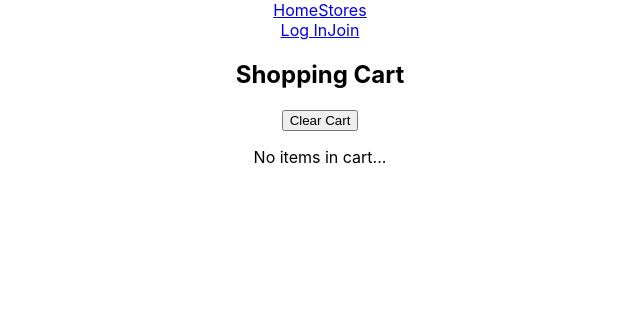
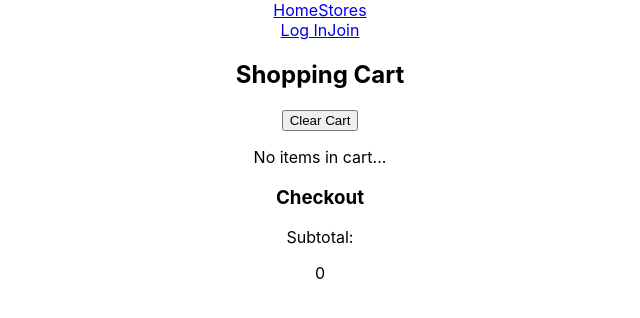
Before and after one commit to nel-thedev/curiomarket-client, a React (Create React App) app: page /cart in a window 1280 px wide. Shown: the top 318 px of the page, without its empty margins (320-960 px from the left). Built offline with nearby package versions, Linux system fonts and the light colour scheme.

Commit message:
Fix cart not storing in localStorage

```diff
--- a/src/context/cart.js
+++ b/src/context/cart.js
@@ -6,12 +6,18 @@ const CartContext = createContext();
 const CartProvider = ({ children }) => {
   if (localStorage.shoppingCart) {
   }
-  const [cart, setCart] = useState([]);
+  const [cart, setCart] = useState(() => {
+    const storedCart = localStorage.getItem('shoppingCart');
+    return storedCart ? JSON.parse(storedCart) : [];
+  });
 
-  const addToCart = async (item) => {
-    await setCart((prev) => [...prev, item]);
-    console.log('CART', cart, localStorage);
-    storeCart(cart);
+  // Add item to the cart
+  const addToCart = (item) => {
+    setCart((prevCart) => {
+      const newCart = [...prevCart, item];
+      storeCart(newCart);
+      return newCart;
+    });
   };
 
   const clearCart = () => {
@@ -19,13 +25,15 @@ const CartProvider = ({ children }) => {
     localStorage.removeItem('shoppingCart');
   };
 
+  // Store the cart in localStorage
   const storeCart = (cart) => {
-    localStorage.setItem('shoppingCart', cart);
+    localStorage.setItem('shoppingCart', JSON.stringify(cart));
   };
 
-  //   useEffect(() => {
-  //     setCart(localStorage.shoppingCart);
-  //   }, []);
+  // Update localStorage when the cart changes
+  useEffect(() => {
+    storeCart(cart);
+  }, [cart]);
 
   return (
     <CartContext.Provider
--- a/src/pages/SeeCart.js
+++ b/src/pages/SeeCart.js
@@ -5,8 +5,17 @@ import ItemCard from '../components/ItemCard';
 const SeeCart = () => {
   const { cart, clearCart } = useContext(CartContext);
 
+  const storedCart = localStorage.getItem('shoppingCart');
+
+  const subtotal =
+    JSON.parse(storedCart)?.reduce((acc, curr) => {
+      // acc + curr.value
+      return acc + Number(curr.value);
+    }, 0) || 0;
+
   return (
     <>
+      <div>
         <h2>Shopping Cart</h2>
 
         <button onClick={() => clearCart()}>Clear Cart</button>
@@ -18,6 +27,14 @@ const SeeCart = () => {
         ) : (
           <p>No items in cart...</p>
         )}
+      </div>
+      <div>
+        <h3>Checkout</h3>
+        <div>
+          <p>Subtotal:</p>
+          <p>{subtotal}</p>
+        </div>
+      </div>
     </>
   );
 };
```
Lines whose indentation alone changed are shown as unchanged.
